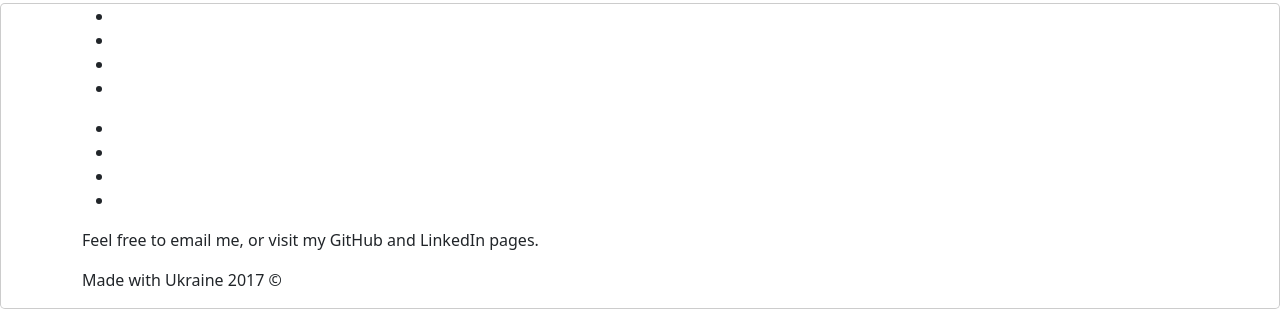
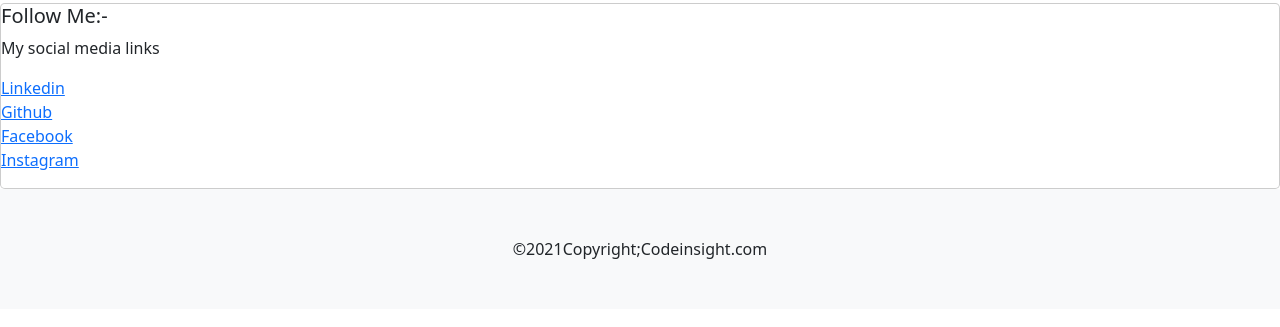
Before and after one commit to Manokamnasingh1/codeinsight21, a Django app: page /blog/ in a window 1280 px wide. Shown: the part 473-800 px from the top of the page. Run offline with Django 3.2, Linux system fonts and the light colour scheme; data comes from the database, SQL or seed files in the repository.

Commit message:
Update base.html

```diff
--- a/templates/base.html
+++ b/templates/base.html
@@ -203,35 +203,34 @@
     {% block body %}
     {% endblock body %}
     <div class="modal-content rounded-6 ">
+    <div class="newslettre-info" style="user-select: auto;">
+                    <h5 style="user-select: auto;">Follow Me:-</h5>
+                    <p style="user-select: auto;"> My social media links </p>
+                </div>
+                <div class="social-icones" style="user-select: auto;">
+                    <ul class="list-inline" style="user-select: auto;">
+                        <li style="user-select: auto;">
+                            <a target="_blank" href="https://www.linkedin.com/in/manokamna-singh-b25017213" style="user-select: auto;">
+                                <i class="fab fa-linkedin" style="user-select: auto;"></i>Linkedin</a>
+                        </li>
+                        <li style="user-select: auto;">
+                            <a target="_blank" href="https://github.com/Manokamnasingh1" style="user-select: auto;">
+                                <i class="fab fa-github" style="user-select: auto;"></i>Github</a>
+                        </li>
+                        <li style="user-select: auto;">
+                            <a target="_blank" href="#" style="user-select: auto;">
+                                <i class="fab fa-facebook-f" style="user-select: auto;"></i>Facebook</a>
+                        </li>
+                        <li style="user-select: auto;">
+                            <a target="_blank" href="https://www.instagram.com/_manokamna_singh/" style="user-select: auto;">
+                                <i class="fab fa-instagram" style="user-select: auto;"></i>Instagram </a>
+                        </li>
+                    </ul>
+                </div>
+            </div>
+    </div>
+<footer class="text-center py-5 text-dark bg-light">&copy2021Copyright;Codeinsight.com</footer>
 
-               <footer id="footer">
-		<div class="container">
-			<div class="row">
-
-				<div class="col-sm-12">
-
-					<ul class="social-links">
-						<li><a href="https://www.linkedin.com/in/manokamna-singh-b25017213" class="wow fadeInUp" data-wow-delay=".1s" target="_blank"><i class="fa fa-linkedin"></i></a></li>
-						<li><a href="https://github.com/Manokamnasingh1?tab=repositories" class="wow fadeInUp" data-wow-delay=".2s" target="_blank"><i class="fa fa-github"></i></a></li>
-						<li><a href="manokamnasingh2001@gmai.com" class="wow fadeInUp" data-wow-delay=".4s"><i class="fa fa-envelope"></i></a></li>
-						<li><a href="#" class="wow fadeInUp" data-wow-delay=".1s"  target="_blank"><i class="fa fa-instagram"></i></a></li>
-					</ul>
-					<ul class="social-icons">
-						<li><a href="#"><i class="fa fa-instagram"></i></a></li>
-						<li><a href="#"><i class="fa fa-twitter"></i></a></li>
-						<li><a href="#"><i class="fa fa-linkedin"></i></a></li>
-						<li><a href="#"><i class="fa fa-codepen"></i></a></li>
-					</ul>
-
-					<p class="copyright"> Feel free to email me, or visit my GitHub and LinkedIn pages.</p>
-
-					<p class="heart">Made with <span class="fa fa-heart fa-2x animated pulse"></span> Ukraine 2017 ©</p>
-
-				</div>
-
-			</div><!-- .row -->
-		</div><!-- .container -->
-	</footer>
 
     <!-- Optional JavaScript; choose one of the two! -->
 
```
